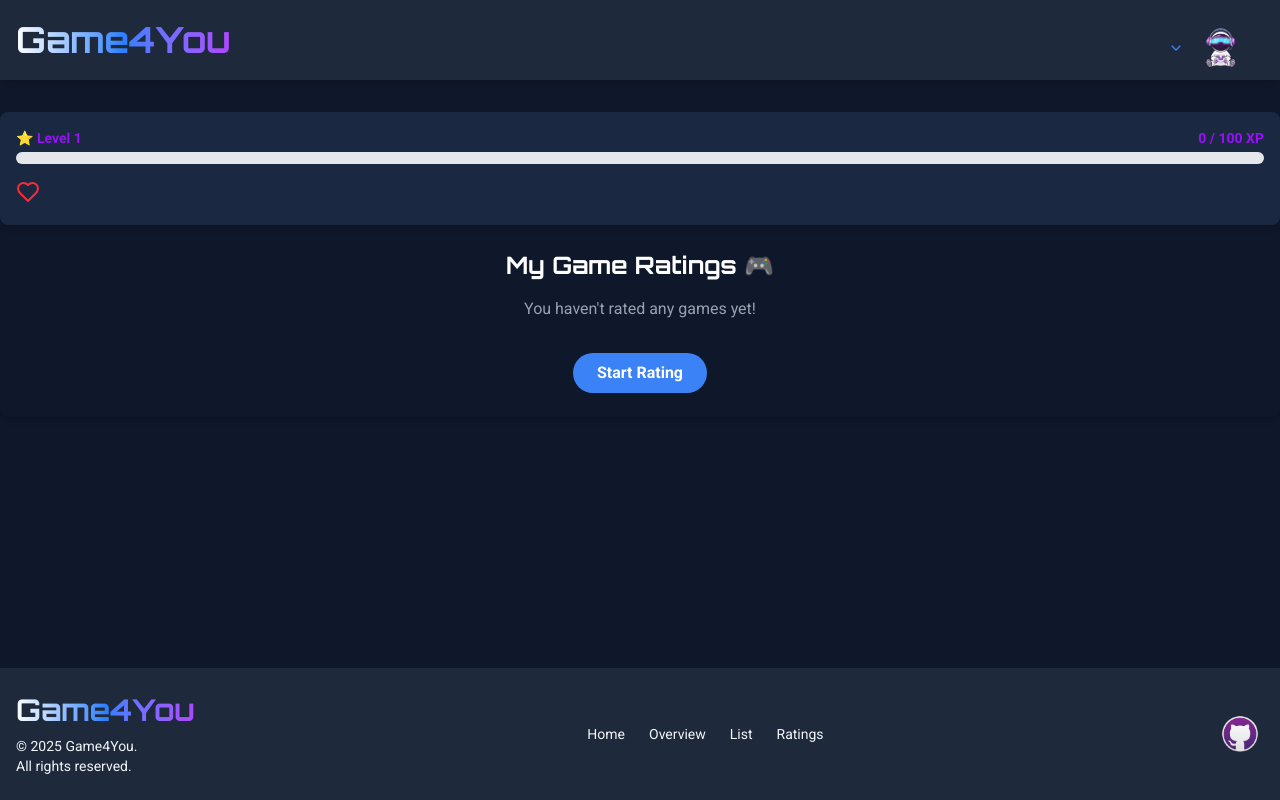
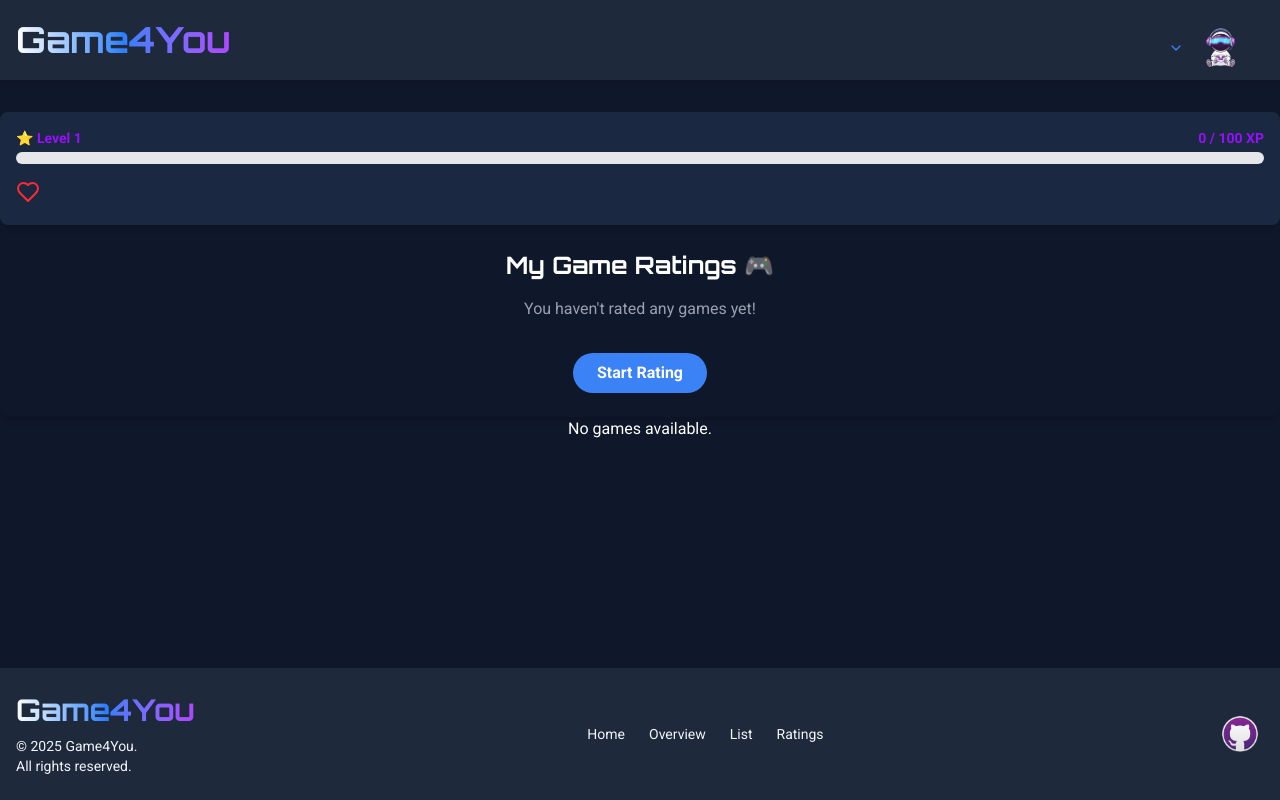
Before and after one commit to EmilHakanzon/Game4You, a Next.js app in the folder api-project-f24/: page /overview in a window 1280 px wide. Built offline with nearby package versions, Linux system fonts and the light colour scheme.

Commit message:
Refactor OverviewLists component to use local state for clientGames and improve game availability check

```diff
--- a/api-project-f24/src/ui/overviewList.tsx
+++ b/api-project-f24/src/ui/overviewList.tsx
@@ -1,11 +1,22 @@
 "use client";
+
 import { UseGameListStore } from "@/store/gameListState";
 import Link from "next/link";
+import { useEffect, useState } from "react";
 
 const OverviewLists = () => {
   const { games } = UseGameListStore();
+  const [clientGames, setClientGames] = useState<typeof games>([]);
 
-  const grouped = games.reduce((acc: Record<string, typeof games>, game) => {
+  useEffect(() => {
+    setClientGames(games);
+  }, [games]);
+
+  if (!clientGames || clientGames.length === 0) {
+    return <div className="text-center text-white">No games available.</div>;
+  }
+
+  const grouped = clientGames.reduce((acc: Record<string, typeof games>, game) => {
     if (!acc[game.listName]) acc[game.listName] = [];
     acc[game.listName].push(game);
     return acc;
--- a/api-project-f24/src/ui/xpUi.tsx
+++ b/api-project-f24/src/ui/xpUi.tsx
@@ -1,3 +1,4 @@
+"use client"
 import { useFavoriteStore } from "@/store/favoriteStore";
 import { HeartIcon } from "lucide-react";
 import { useEffect, useState } from "react";
```
